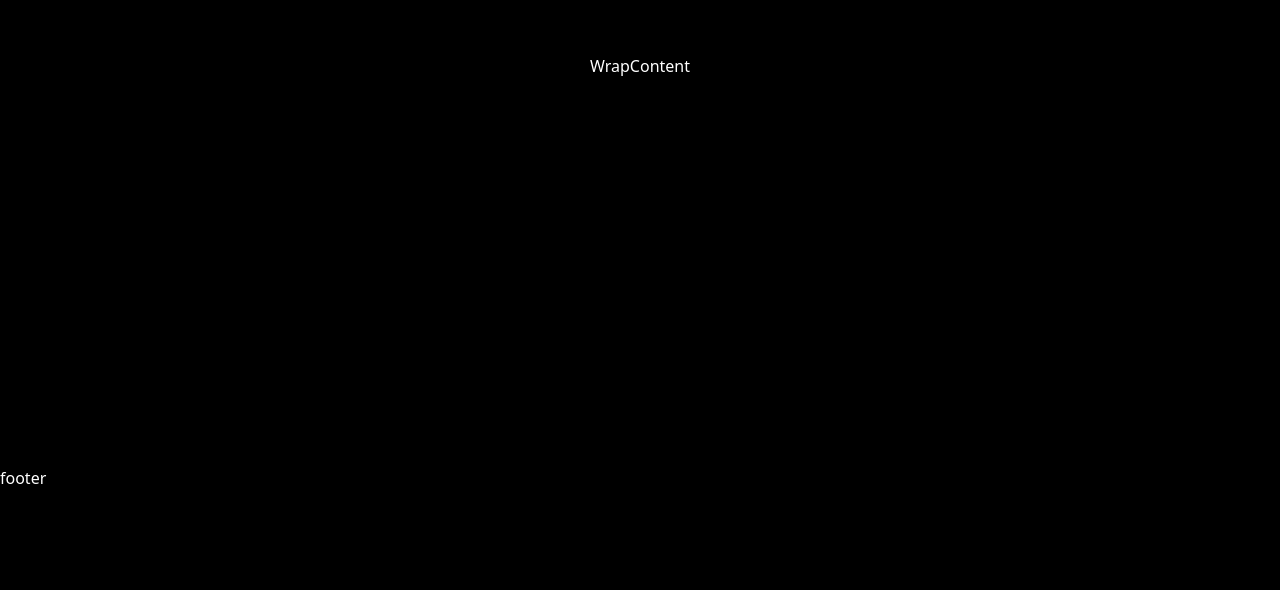
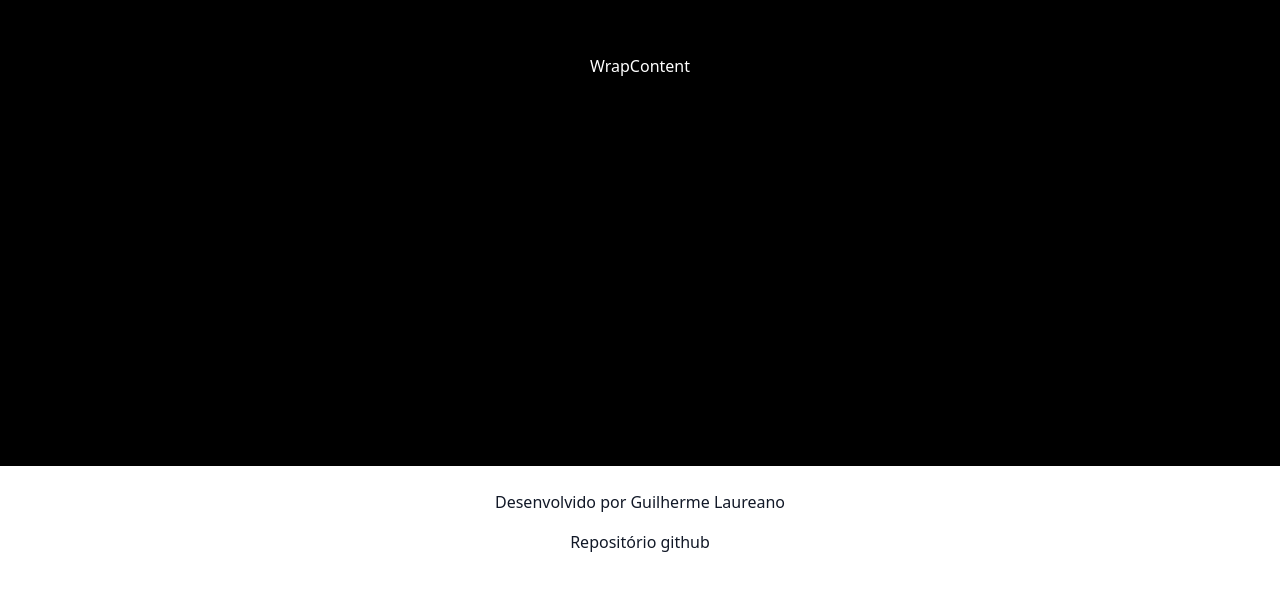
Before and after one commit to guilhermelaureano/improved-youtube-search, a Next.js app: page / in a window 1280 px wide. Shown: the part 510-1100 px from the top of the page. Before the commit the page ends 1000 px from the top, so only its background shows below. Built offline with nearby package versions, Linux system fonts and the light colour scheme.

Commit message:
add footer

```diff
--- /dev/null
+++ b/src/components/footer.js
@@ -0,0 +1,34 @@
+import Link from 'next/link';
+
+function Footer() {
+  return (
+    <div className="h-44 bg-white border-gray-200 dark:bg-gray-900">
+      <div className="max-w-screen-xl flex flex-col items-center justify-center md:justify-between p-6 mx-auto gap-4">
+        <Link
+          className="block py-2 pl-3 pr-4 text-gray-900 rounded hover:bg-gray-100 md:hover:bg-transparent md:border-0 md:hover:text-blue-700 md:p-0 dark:text-white md:dark:hover:text-blue-500 dark:hover:bg-gray-700 dark:hover:text-white md:dark:hover:bg-transparent"
+          href="https://github.com/guilhermelaureano"
+        >
+          Desenvolvido por Guilherme Laureano
+        </Link>
+
+        <Link
+          className="block py-2 pl-3 pr-4 text-gray-900 rounded hover:bg-gray-100 md:hover:bg-transparent md:border-0 md:hover:text-blue-700 md:p-0 dark:text-white md:dark:hover:text-blue-500 dark:hover:bg-gray-700 dark:hover:text-white md:dark:hover:bg-transparent"
+          href="https://github.com/guilhermelaureano/improved-youtube-search"
+        >
+          Repositório github
+        </Link>
+
+        {/*
+        ToDo: add after deploy
+        <Link
+          className="block py-2 pl-3 pr-4 text-gray-900 rounded hover:bg-gray-100 md:hover:bg-transparent md:border-0 md:hover:text-blue-700 md:p-0 dark:text-white md:dark:hover:text-blue-500 dark:hover:bg-gray-700 dark:hover:text-white md:dark:hover:bg-transparent"
+          href="https://github.com/guilhermelaureano/improved-youtube-search"
+        >
+          Página Vercel
+        </Link> */}
+      </div>
+    </div>
+  );
+}
+
+export default Footer;
--- a/src/pages/index.js
+++ b/src/pages/index.js
@@ -1,3 +1,4 @@
+import Footer from '@/components/footer';
 import Navbar from '@/components/navbar';
 import WrapContent from '@/components/wrapContent';
 
@@ -6,7 +7,7 @@ function Home() {
     <div className="h-screen">
       <Navbar />
       <WrapContent />
-      <h1>footer</h1>
+      <Footer />
     </div>
   );
 }
```
